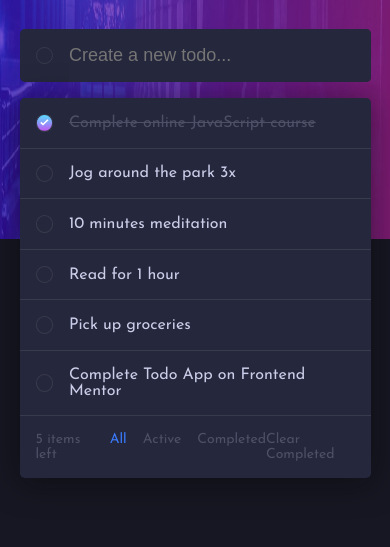
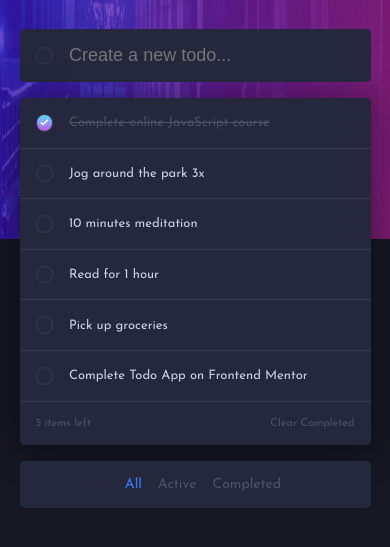
Before and after one commit to Badr-21/Todo-app, a plain HTML site: page index.html in a window 390 px wide. Shown: the part 99-646 px from the top of the page. Drawn offline with Linux system fonts and the light colour scheme.

Commit message:
Add files via upload
6th commit

```diff
--- a/style.css
+++ b/style.css
@@ -242,3 +242,30 @@ header h1 {
         width: 90%;
     }
 }
+
+@media(max-width: 510px) {
+
+    .container .todo-item {
+    font-size: 0.8125rem;
+    }
+
+    .container .todo-items .items-selection {
+        font-size: 0.6875rem;
+        position: relative;
+    }
+
+    .container .todo-items .items-selection .selection{
+        font-size: 0.875rem;
+    }
+
+    .container .todo-items .items-selection .selection {
+        position: absolute;
+        width: 100%;
+        padding: 1rem;
+        background-color: var(--Very-Dark-Desaturated-Blue);
+        justify-content: center;
+        top: calc(100% + 1rem);
+        left: 0;
+        border-radius: .3rem;
+    }
+}
```
